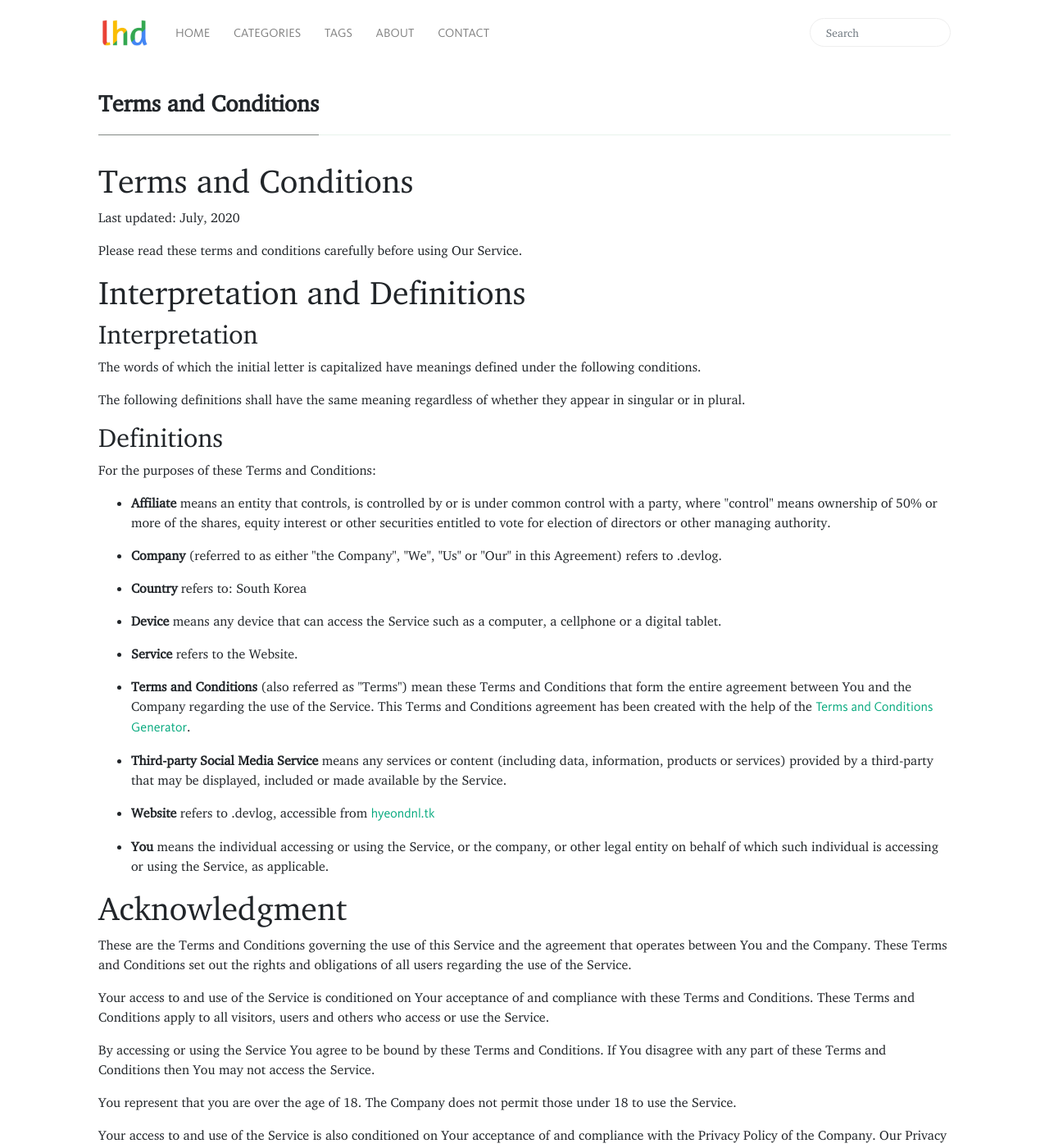
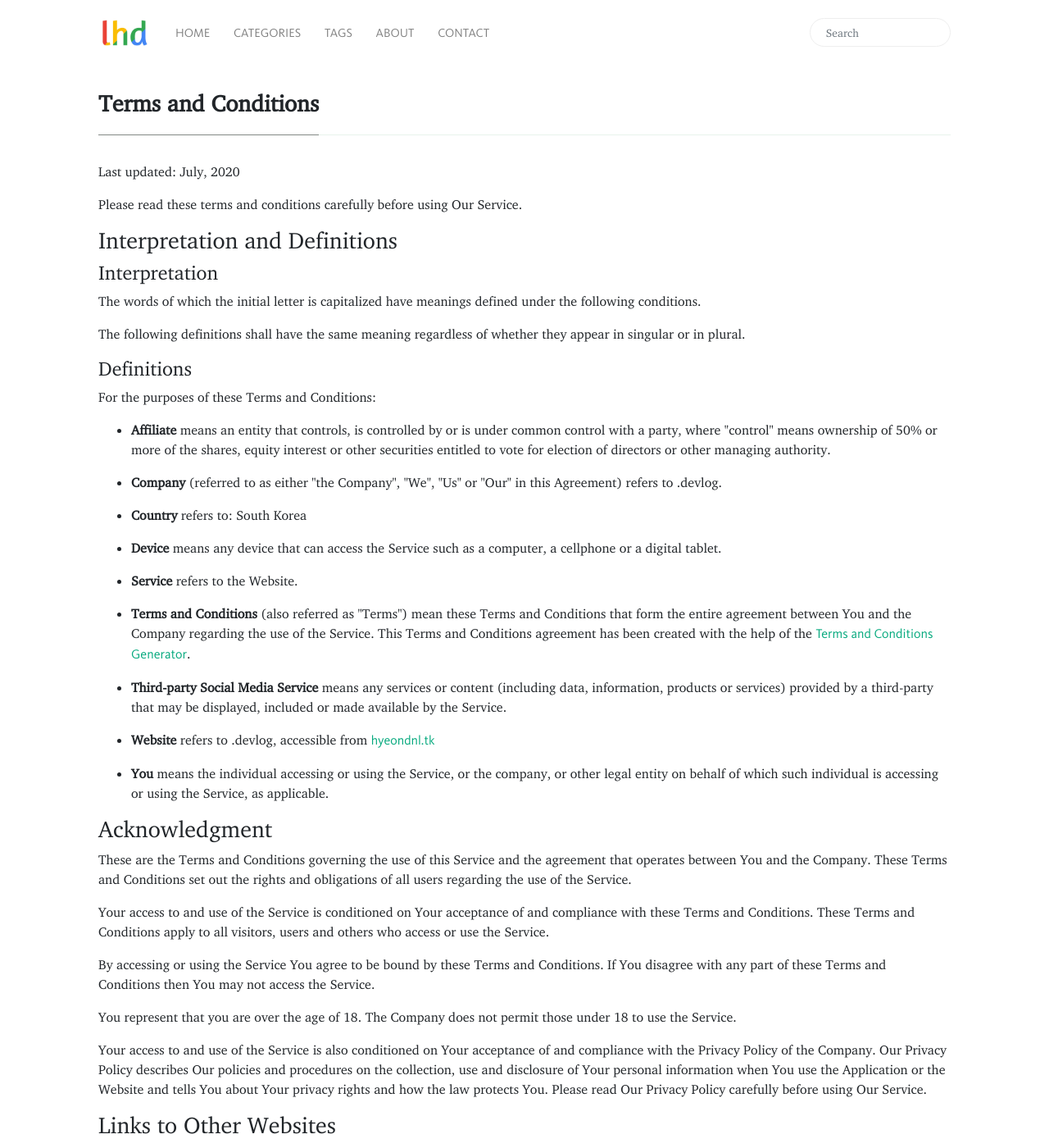
Before and after one commit to hayden-rhee/devlog, a Jekyll site: the page built from _pages/terms.md, in a window 1280 px wide and 1400 px high. Shown: the whole window at 82% size. Built offline with Jekyll 4.4.1, drawn with Linux system fonts in a browser that asks for light colours; nearby versions of some CDN libraries.

Commit message:
automatic commit on 2020-07-06 21:42:04

```diff
--- a/_config.yml
+++ b/_config.yml
@@ -29,7 +29,6 @@ authors:
 
 # Defaults
 defaults:
-
   # all posts
   - scope:
       path: "_posts"
--- a/_layouts/post.html
+++ b/_layouts/post.html
@@ -57,7 +57,7 @@ layout: default
 	<div class="row justify-content-center">
 		<div class="col-md-12 col-lg-8">
 
-            <!-- Article -->
+      <!-- Article -->
 			<article class="article-post">
 			{{ content }}
 			</article>
@@ -71,8 +71,8 @@ layout: default
 				</span>
 			</div>
 
-            <!-- Mailchimp Subscribe Form -->
-            {% if site.mailchimp-list %}
+      <!-- Mailchimp Subscribe Form -->
+      {% if site.mailchimp-list %}
 			<div class="border p-5 bg-lightblue">
 				<div class="row justify-content-between">
 					<div class="col-md-6 mb-2 mb-md-0">
--- a/_pages/terms.md
+++ b/_pages/terms.md
@@ -3,14 +3,13 @@ title: "Terms and Conditions"
 permalink: "/terms.html"
 ---
 
-<h1>Terms and Conditions</h1>
 <p>Last updated: July, 2020</p>
 <p>Please read these terms and conditions carefully before using Our Service.</p>
-<h1>Interpretation and Definitions</h1>
-<h2>Interpretation</h2>
+<h3>Interpretation and Definitions</h3>
+<h4>Interpretation</h4>
 <p>The words of which the initial letter is capitalized have meanings defined under the following conditions.</p>
 <p>The following definitions shall have the same meaning regardless of whether they appear in singular or in plural.</p>
-<h2>Definitions</h2>
+<h4>Definitions</h4>
 <p>For the purposes of these Terms and Conditions:</p>
 <ul>
 <li>
@@ -41,47 +40,47 @@ permalink: "/terms.html"
 <p><strong>You</strong> means the individual accessing or using the Service, or the company, or other legal entity on behalf of which such individual is accessing or using the Service, as applicable.</p>
 </li>
 </ul>
-<h1>Acknowledgment</h1>
+<h3>Acknowledgment</h3>
 <p>These are the Terms and Conditions governing the use of this Service and the agreement that operates between You and the Company. These Terms and Conditions set out the rights and obligations of all users regarding the use of the Service.</p>
 <p>Your access to and use of the Service is conditioned on Your acceptance of and compliance with these Terms and Conditions. These Terms and Conditions apply to all visitors, users and others who access or use the Service.</p>
 <p>By accessing or using the Service You agree to be bound by these Terms and Conditions. If You disagree with any part of these Terms and Conditions then You may not access the Service.</p>
 <p>You represent that you are over the age of 18. The Company does not permit those under 18 to use the Service.</p>
 <p>Your access to and use of the Service is also conditioned on Your acceptance of and compliance with the Privacy Policy of the Company. Our Privacy Policy describes Our policies and procedures on the collection, use and disclosure of Your personal information when You use the Application or the Website and tells You about Your privacy rights and how the law protects You. Please read Our Privacy Policy carefully before using Our Service.</p>
-<h1>Links to Other Websites</h1>
+<h3>Links to Other Websites</h3>
 <p>Our Service may contain links to third-party web sites or services that are not owned or controlled by the Company.</p>
 <p>The Company has no control over, and assumes no responsibility for, the content, privacy policies, or practices of any third party web sites or services. You further acknowledge and agree that the Company shall not be responsible or liable, directly or indirectly, for any damage or loss caused or alleged to be caused by or in connection with the use of or reliance on any such content, goods or services available on or through any such web sites or services.</p>
 <p>We strongly advise You to read the terms and conditions and privacy policies of any third-party web sites or services that You visit.</p>
-<h1>Termination</h1>
+<h3>Termination</h3>
 <p>We may terminate or suspend Your access immediately, without prior notice or liability, for any reason whatsoever, including without limitation if You breach these Terms and Conditions.</p>
 <p>Upon termination, Your right to use the Service will cease immediately.</p>
-<h1>Limitation of Liability</h1>
+<h3>Limitation of Liability</h3>
 <p>Notwithstanding any damages that You might incur, the entire liability of the Company and any of its suppliers under any provision of this Terms and Your exclusive remedy for all of the foregoing shall be limited to the amount actually paid by You through the Service or 100 USD if You haven't purchased anything through the Service.</p>
 <p>To the maximum extent permitted by applicable law, in no event shall the Company or its suppliers be liable for any special, incidental, indirect, or consequential damages whatsoever (including, but not limited to, damages for loss of profits, loss of data or other information, for business interruption, for personal injury, loss of privacy arising out of or in any way related to the use of or inability to use the Service, third-party software and/or third-party hardware used with the Service, or otherwise in connection with any provision of this Terms), even if the Company or any supplier has been advised of the possibility of such damages and even if the remedy fails of its essential purpose.</p>
 <p>Some states do not allow the exclusion of implied warranties or limitation of liability for incidental or consequential damages, which means that some of the above limitations may not apply. In these states, each party's liability will be limited to the greatest extent permitted by law.</p>
-<h1>&quot;AS IS&quot; and &quot;AS AVAILABLE&quot; Disclaimer</h1>
+<h3>&quot;AS IS&quot; and &quot;AS AVAILABLE&quot; Disclaimer</h3>
 <p>The Service is provided to You &quot;AS IS&quot; and &quot;AS AVAILABLE&quot; and with all faults and defects without warranty of any kind. To the maximum extent permitted under applicable law, the Company, on its own behalf and on behalf of its Affiliates and its and their respective licensors and service providers, expressly disclaims all warranties, whether express, implied, statutory or otherwise, with respect to the Service, including all implied warranties of merchantability, fitness for a particular purpose, title and non-infringement, and warranties that may arise out of course of dealing, course of performance, usage or trade practice. Without limitation to the foregoing, the Company provides no warranty or undertaking, and makes no representation of any kind that the Service will meet Your requirements, achieve any intended results, be compatible or work with any other software, applications, systems or services, operate without interruption, meet any performance or reliability standards or be error free or that any errors or defects can or will be corrected.</p>
 <p>Without limiting the foregoing, neither the Company nor any of the company's provider makes any representation or warranty of any kind, express or implied: (i) as to the operation or availability of the Service, or the information, content, and materials or products included thereon; (ii) that the Service will be uninterrupted or error-free; (iii) as to the accuracy, reliability, or currency of any information or content provided through the Service; or (iv) that the Service, its servers, the content, or e-mails sent from or on behalf of the Company are free of viruses, scripts, trojan horses, worms, malware, timebombs or other harmful components.</p>
 <p>Some jurisdictions do not allow the exclusion of certain types of warranties or limitations on applicable statutory rights of a consumer, so some or all of the above exclusions and limitations may not apply to You. But in such a case the exclusions and limitations set forth in this section shall be applied to the greatest extent enforceable under applicable law.</p>
-<h1>Governing Law</h1>
+<h3>Governing Law</h3>
 <p>The laws of the Country, excluding its conflicts of law rules, shall govern this Terms and Your use of the Service. Your use of the Application may also be subject to other local, state, national, or international laws.</p>
-<h1>Disputes Resolution</h1>
+<h3>Disputes Resolution</h3>
 <p>If You have any concern or dispute about the Service, You agree to first try to resolve the dispute informally by contacting the Company.</p>
-<h1>For European Union (EU) Users</h1>
+<h3>For European Union (EU) Users</h3>
 <p>If You are a European Union consumer, you will benefit from any mandatory provisions of the law of the country in which you are resident in.</p>
-<h1>United States Legal Compliance</h1>
+<h3>United States Legal Compliance</h3>
 <p>You represent and warrant that (i) You are not located in a country that is subject to the United States government embargo, or that has been designated by the United States government as a &quot;terrorist supporting&quot; country, and (ii) You are not listed on any United States government list of prohibited or restricted parties.</p>
-<h1>Severability and Waiver</h1>
-<h2>Severability</h2>
+<h3>Severability and Waiver</h3>
+<h4>Severability</h4>
 <p>If any provision of these Terms is held to be unenforceable or invalid, such provision will be changed and interpreted to accomplish the objectives of such provision to the greatest extent possible under applicable law and the remaining provisions will continue in full force and effect.</p>
-<h2>Waiver</h2>
+<h4>Waiver</h4>
 <p>Except as provided herein, the failure to exercise a right or to require performance of an obligation under this Terms shall not effect a party's ability to exercise such right or require such performance at any time thereafter nor shall be the waiver of a breach constitute a waiver of any subsequent breach.</p>
-<h1>Translation Interpretation</h1>
+<h3>Translation Interpretation</h3>
 <p>These Terms and Conditions may have been translated if We have made them available to You on our Service.
 You agree that the original English text shall prevail in the case of a dispute.</p>
-<h1>Changes to These Terms and Conditions</h1>
+<h3>Changes to These Terms and Conditions</h3>
 <p>We reserve the right, at Our sole discretion, to modify or replace these Terms at any time. If a revision is material We will make reasonable efforts to provide at least 30 days' notice prior to any new terms taking effect. What constitutes a material change will be determined at Our sole discretion.</p>
 <p>By continuing to access or use Our Service after those revisions become effective, You agree to be bound by the revised terms. If You do not agree to the new terms, in whole or in part, please stop using the website and the Service.</p>
-<h1>Contact Us</h1>
+<h3>Contact Us</h3>
 <p>If you have any questions about these Terms and Conditions, You can contact us:</p>
 <ul>
 <li>
--- a/_posts/2020-07-04-git-at-work.markdown
+++ b/_posts/2020-07-04-git-at-work.markdown
@@ -7,6 +7,8 @@ image: assets/images/alphameme.jpg
 ---
 # git-work
 ![GitHub top language](https://img.shields.io/github/languages/top/hyeondnl/git-work) ![GitHub repo size](https://img.shields.io/github/repo-size/hyeondnl/git-work) ![GitHub last commit (branch)](https://img.shields.io/github/last-commit/hyeondnl/git-work/master) ![GitHub](https://img.shields.io/github/license/hyeondnl/git-work)
+
+> The title of this page *is* a parody of "Cells at Work!".
 
 [<img src="https://github.githubassets.com/images/modules/logos_page/Octocat.png" alt="octocat" width="250" />](https://github.com)
 
--- a/assets/css/theme.css
+++ b/assets/css/theme.css
@@ -685,13 +685,7 @@ article blockquote:before {
 	float:left;
 	line-height:1;
 }
-article:first-letter {
-	float:left;
-	font-size:5em;
-	line-height:1;
-	margin:0 .2em 0 0;
-	vertical-align:top;
-}
+
 article h1,article h2,article h3,article h4,article h5,article h6,article .h1,article .h2,article .h3,article .h4,article .h5,article .h6 {
 	margin-bottom:2rem;
 	margin-top:2rem;
```
